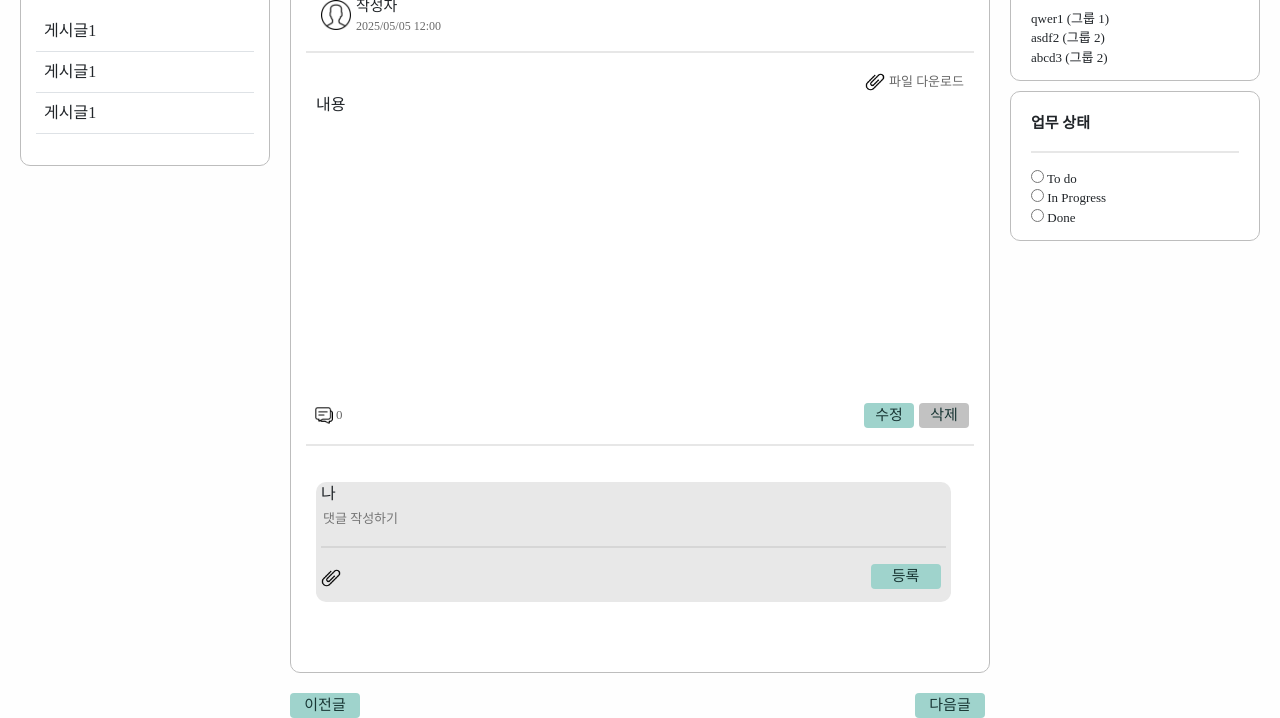
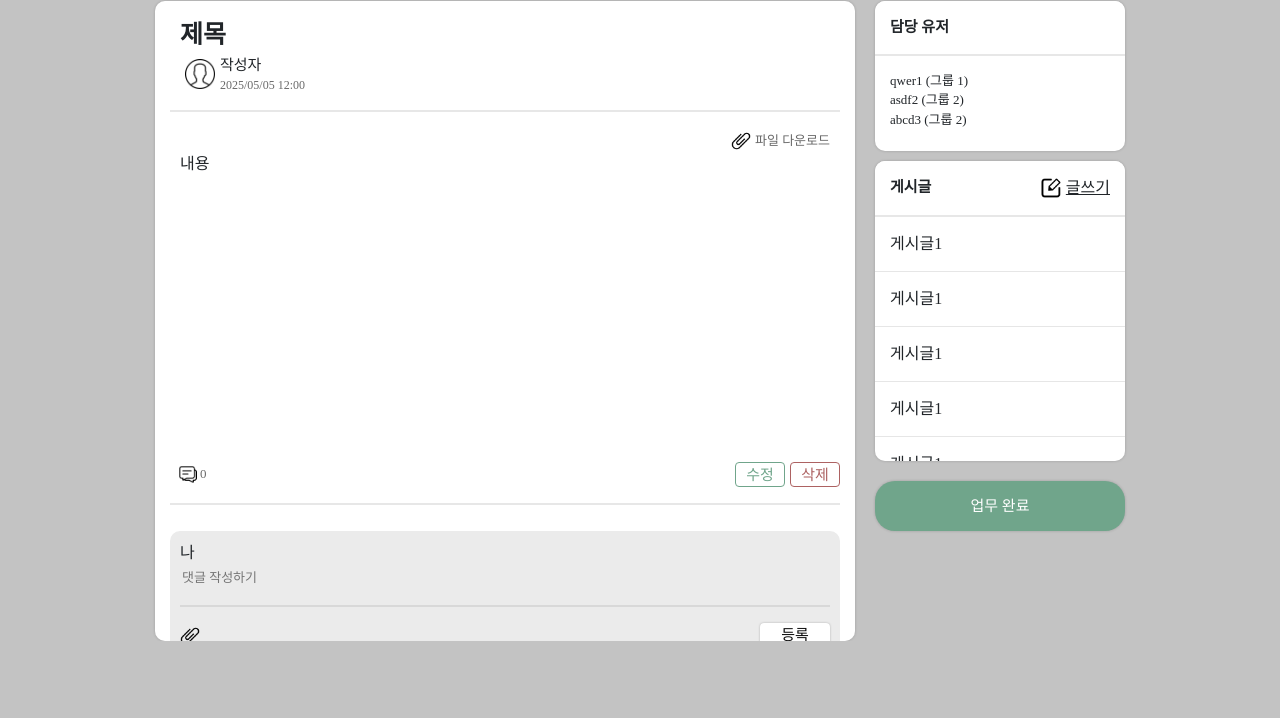
Before and after one commit to SYR120/soft, a website: page front/worklist.html in a window 1280 px wide. Shown: the part 169-887 px from the top of the page. After the commit the page ends 810 px from the top, so only its background shows below. Drawn offline with nearby package versions, Linux system fonts and the light colour scheme; a web font is replaced by a local one.

Commit message:
게시판 디자인 수정. (후에 모달로)

```diff
--- a/front/css/styles.css
+++ b/front/css/styles.css
@@ -92,7 +92,7 @@ body {
     font-size: medium;
     font-weight: 700;
 }
-.button1:active {
+.button1:hover {
     background-color: rgb(159, 211, 204);
 }
 
--- a/front/worklist.html
+++ b/front/worklist.html
@@ -24,70 +24,149 @@
         }
 
         .worklist_box {
-            border: 1px solid rgb(189, 189, 189);
+            border: none;
             height: 100%;
+            max-height: 80vh;
             width: 250px;
             border-radius: 10px;
-            padding: 15px;
             background-color: white;
+            box-shadow : 0px 0px 3px rgba(0, 0, 0, 0.2);
+
+
+            overflow-y: scroll;
         }
+        .worklist_box::-webkit-scrollbar{
+            width: 5px;
+        }
+        .worklist_box::-webkit-scrollbar-thumb {
+            background-color: rgba(230, 230, 230);
+            box-shadow : 0px 0px 3px rgba(150, 150, 150, 0.8);
+            border-radius: 10px;
+        }
+        .worklist_box::-webkit-scrollbar-track {
+            background-color: transparent;
+        }
+
+        .worklist_box2 {
+            border: none;
+            height: 100%;
+            max-height: 80vh;
+            width: 250px;
+            border-radius: 10px;
+            background-color: white;
+            box-shadow : 0px 0px 3px rgba(0, 0, 0, 0.2);
+
+
+            overflow-y: scroll;
+        }
+        .worklist_box2::-webkit-scrollbar{
+            display: none;
+        }
+
         .button_work {
-            background-color:rgb(159, 211, 204);
+            background-color: transparent;
+            border: solid 1px rgb(112, 165, 139);
+            /* background-color:rgb(183, 228, 206);
+            border: none; */
+
             height:25px;
             width:50px;
-            color:rgb(25, 54, 52);
-            border: none;
+
+            color:rgb(112, 165, 139);
             font-size: 15px;
             font-weight: 500;
-            margin-right: 5px;
             border-radius: 4px;
             font-family: 'Pretendard-Regular';
         }
+        .button_work2 {
+            background-color:rgb(255, 255, 255);
+            border: none;
+            height:25px;
+            width:50px;
+            box-shadow : 0px 0px 2px rgba(150, 150, 150, 0.8);
+
+            color:rgb(10, 10, 10);
+            font-size: 15px;
+            font-weight: 500;
+            border-radius: 4px;
+            font-family: 'Pretendard-Regular';
+        }
+
         .comment_box {
             border: 1px solid gray;
-            background-color: rgb(232, 232, 232);
-            height: 120px;
-            width: 95%;
-            margin:10px;
+            background-color: rgb(235, 235, 235);
+            width: 100%;
+            padding: 10px;
+
             border-radius: 10px;
             border: none;
         }
+
+        table {
+            border-collapse: collapse;
+            width: 100%;
+        }
+        th, td {
+            padding: 15px;
+            border-bottom: 1px solid rgb(230, 230, 230);
+            text-align: left;
+        }
+
+        .high_box{
+            height: 70px;
+            padding: 10px;
+            display: flex;
+            flex-direction: row;
+            align-items:flex-end;
+        }
+
+        .button_done{
+            height: 50px;
+            width: 250px;
+            margin-top:20px;
+
+            border-radius: 20px;
+            border: none;
+
+            background-color: rgb(112, 165, 139);
+            box-shadow : 0px 0px 3px rgba(0, 0, 0, 0.2);
+
+            color:rgb(255, 255, 255);
+            font-size: 15px;
+            font-weight: 500;
+            font-family: 'Pretendard-Regular';
+
+            display: flex;
+            justify-content:center;
+            align-items: center;
+        }
+        .button_done:hover {
+            background-color: rgb(84, 133, 129);
+            transition: 0.1s;
+        }
+
+        .button_done:hover span{
+            display: none;
+        }
+        .button_done:hover::before{
+            content:"Done으로 상태 변경하기";
+        }
+
     </style>
 </head>
-<body class="mid" style=" overflow-y: scroll;">
+<body class="mid" style="background-color: rgb(195, 195, 195)">
     <div id="root"></div>
     <script src="approot.js"></script>
 
     <div class="main">
         <div style="display: flex; gap: 20px;">
-            <div class="worklist_box">
-                <div style="flex-direction: column;">
-                    <div style="display: flex;">
-                        <div style="font-weight: bold; font-size:20px;">업무 1</div>
-                        <div style="display: flex; align-items: center; margin-left: auto;">
-                            <img src="icon_root/writing.png" style="height:20px; width:20px; margin-left:80px;"/>
-                            <div class="drag1" style="text-decoration: underline; margin-left:5px;" onclick="window.location.href='writework.html';">글쓰기</div>
+            <div style="display: flex; flex-direction: column;" >
+                <div class="high_box">
+                    <span style="position: relative; font-size: 35px; color:white;">업무명</span>
+                    <div style="margin-left: auto; padding: 5px; background-color: rgb(81,123,95); font-size: medium; color: white;">In Progress</div>
                 </div>
-
-                    </div>
-                    <hr style="border: 1px solid rgb(0, 0, 0);" />
-                    <table class="table table-hover">
-                        <tbody>
-                            <tr>
-                                <td>게시글1</td>
-                            </tr>
-                            <tr>
-                                <td>게시글1</td>
-                            </tr>
-                            <tr>
-                                <td>게시글1</td>
-                            </tr>
-                        </tbody>
-                    </table>
-                </div>
-            </div>
-            <div>
                 <div class="worklist_box" style="width: 700px; flex-direction: column;">
+                    <div style="margin: 15px;">
                         <div style="margin:10px;">
                             <div style="font-weight: bold; font-size:25px;">제목</div>
                             <div style="display: flex;">
@@ -119,8 +198,8 @@
                                 <div style="font-size: small; color: rgb(105, 105, 105); margin-top:2px;" id="comcount">0</div>
                             </div>
                             <div style="display: flex; justify-content: end;">
-                            <button class="button_work" onclick="window.location.href='writework.html';">수정</button>
-                            <button class="button_work" style="background-color: rgb(194, 194, 194);" onclick="deletewrite()">삭제</button>
+                                <button class="button_work" style="margin-right: 5px;" onclick="window.location.href='writework.html';">수정</button>
+                                <button class="button_work" style="border: solid 1px rgb(173, 98, 98); color:rgb(173, 98, 98)" onclick="deletewrite()">삭제</button>
                             </div>
                         </div>
                         <div style="width:100%">
@@ -138,44 +217,44 @@
 
                             </div>
                         </div>
+                        <div style="display: flex; align-items: center;">
                             <div class="comment_box">
-                        <div style="margin:5px;">
                                 <div style="font-size: medium;">나</div>
                                 <input style="font-size: small; border: none; background-color: transparent; outline: none; width:500px; " type="text" id="comment" placeholder="댓글 작성하기" />
                                 <div style="width:100%">
                                     <hr style="border: 1px solid rgb(160, 160, 160);" />
                                 </div>
                                 <div style="display: flex; justify-content: space-between; align-items: center;">
-                                <div>
                                         <img src="icon_root/link.png" style="height:20px; width:20px;"/>
-                                </div>
-                                <div>
-                                    <button class="button_work" style="width:70px;" onclick="addcomment()">등록</button>
+                                        <button class="button_work2" style="width:70px;" onclick="addcomment()">등록</button>
                                 </div>
                             </div>
                         </div>
-                    </div>
-                </div>
-                <!-- 아래에 뭐가 존재하면 위의 박스가 길어지는 현상 생김. 수정필요 -->
+
                         <div style="display: flex; margin-top: 20px;">
                             <button class="button_work" style="width:70px; margin-right: auto;" onclick="prev()">이전글</button>
                             <button class="button_work" style="width:70px; margin-left: auto;" onclick="next()">다음글</button>
                         </div>
                     </div>
 
+                </div>
+            </div>
+
             <div style="flex-direction: column;">
-                <div class="worklist_box" style="height:150px;">
-                    <div style="margin:5px;">
+                <div class="high_box"> </div>
+                <div class="worklist_box" style="height:150px; overflow-y: scroll;">
+                    <div style="background-color: white; padding: 15px;">
                         <div style="font-weight: bold; font-size:15px;">담당 유저</div>
-                        <div style="width:100%">
-                            <hr style="border: 1px solid rgb(160, 160, 160);" />
                     </div>
+                    <hr style="border: 1px solid rgb(160, 160, 160); margin: 0;" />
+                    <div style="padding: 15px;">
                         <div style="font-size: small;">qwer1 (그룹 1)</div>
                         <div style="font-size: small;">asdf2 (그룹 2)</div>
                         <div style="font-size: small;">abcd3 (그룹 2)</div>
                     </div>
+
                 </div>
-                <div class="worklist_box" style="height:150px; margin-top:10px;">
+                <!-- <div class="worklist_box" style="height:150px; margin-top:10px;">
                     <div style="margin:5px;">
                         <div style="font-weight: bold; font-size:15px;">업무 상태</div>
                         <div style="width:100%">
@@ -196,6 +275,49 @@
                             </div>
                         </div>
                     </div>
+                </div> -->
+
+                <div class="worklist_box2" style="margin-top:10px; height: 300px; overflow-y: scroll;">
+                    <div style="position: sticky; top: 0;">
+                        <div style="display: flex; background-color: white; padding: 15px;">
+                            <div style="font-weight: bold; font-size:15px;">게시글</div>
+                            <div style="display: flex; align-items: center; margin-left: auto;">
+                                <img src="icon_root/writing.png" style="height:20px; width:20px; margin-left:80px;"/>
+                                <div class="drag1" style="text-decoration: underline; margin-left:5px;" onclick="window.location.href='writework.html';">글쓰기</div>
+                            </div>
+                        </div>
+                        <hr style="border: 1px solid rgb(160, 160, 160); margin: 0;" />
+                    </div>
+
+                    <table>
+                        <tbody>
+                            <tr>
+                                <td>게시글1</td>
+                            </tr>
+                            <tr>
+                                <td>게시글1</td>
+                            </tr>
+                            <tr>
+                                <td>게시글1</td>
+                            </tr>
+                            <tr>
+                                <td>게시글1</td>
+                            </tr>
+                            <tr>
+                                <td>게시글1</td>
+                            </tr>
+                            <tr>
+                                <td>게시글1</td>
+                            </tr>
+                            <tr>
+                                <td>게시글1</td>
+                            </tr>
+                        </tbody>
+                    </table>
+                </div>
+
+                <div class="button_done">
+                    <span>업무 완료</span>
                 </div>
             </div>
         </div>
@@ -230,7 +352,7 @@
         `;
 
         // 이 알람은 없애는 게 좋아보임. 아님 확인 안눌러도 ㄱㅊ게 하거나
-        alert("댓글이 등록되었습니다.");
+        // alert("댓글이 등록되었습니다.");
         container.appendChild(com);
         const comcount = document.getElementById("comcount");
         comcount.innerText = parseInt(comcount.innerText) + 1;
```
Lines whose indentation alone changed are shown as unchanged.
